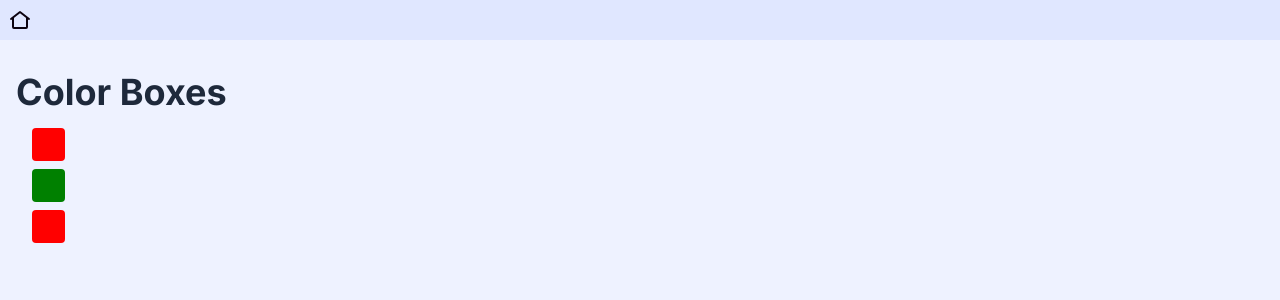
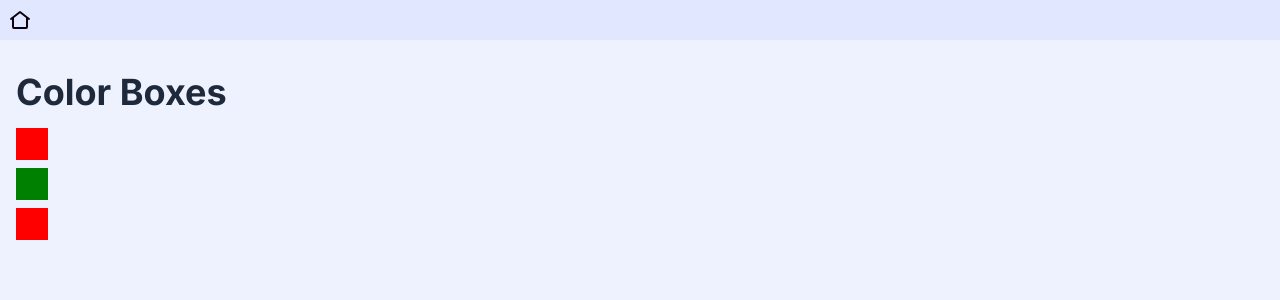
Before and after one commit to emanuelefavero/frontend-problems, a Next.js app in the folder react/: page /color-boxes in a window 1280 px wide. Shown: the top 300 px of the page. Built offline with nearby package versions, Linux system fonts and the light colour scheme.

Commit message:
add grow animation to /color-boxes

```diff
--- /dev/null
+++ b/react/app/color-boxes/page.css
@@ -0,0 +1,12 @@
+.button-grow {
+  animation: grow 0.5s ease-out;
+}
+
+@keyframes grow {
+  from {
+    height: 0;
+  }
+  to {
+    height: 33px;
+  }
+}
--- a/react/app/color-boxes/page.tsx
+++ b/react/app/color-boxes/page.tsx
@@ -1,5 +1,6 @@
 'use client'
 
+import './page.css'
 import { useState } from 'react'
 
 interface ColorBoxProps {
@@ -10,14 +11,13 @@ interface ColorBoxProps {
 
 function ColorBox({ color, index, handleClick }: ColorBoxProps) {
   return (
-    <button
+    <div
       style={{
         backgroundColor: color,
-        width: '33px',
-        height: '33px',
       }}
       onClick={() => handleClick(color, index)}
-    ></button>
+      className={`button-grow w-8 h-8 cursor-pointer`}
+    ></div>
   )
 }
 
@@ -47,7 +47,7 @@ export default function Page() {
 
       <ul>
         {colors.map((color, index) => (
-          <li key={index}>
+          <li key={index} className='m-0 mb-2'>
             <ColorBox color={color} index={index} handleClick={handleClick} />
           </li>
         ))}
```
